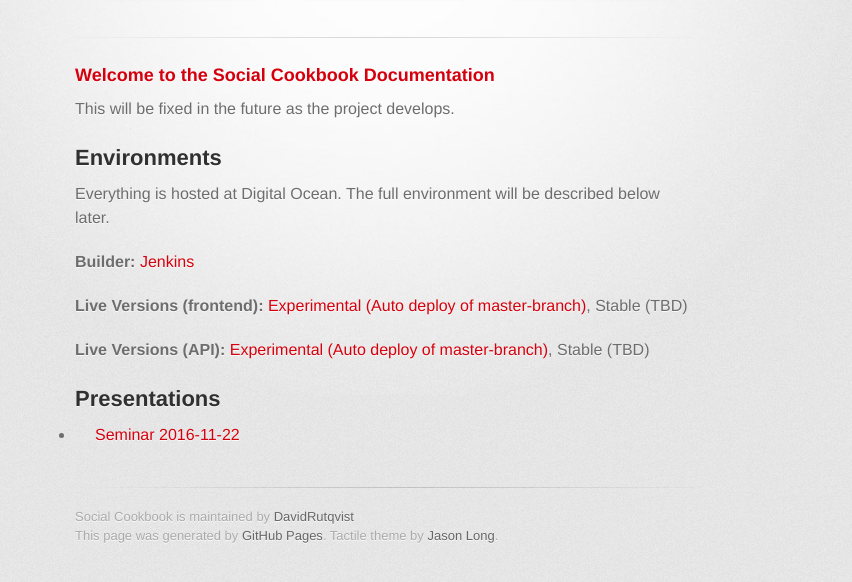
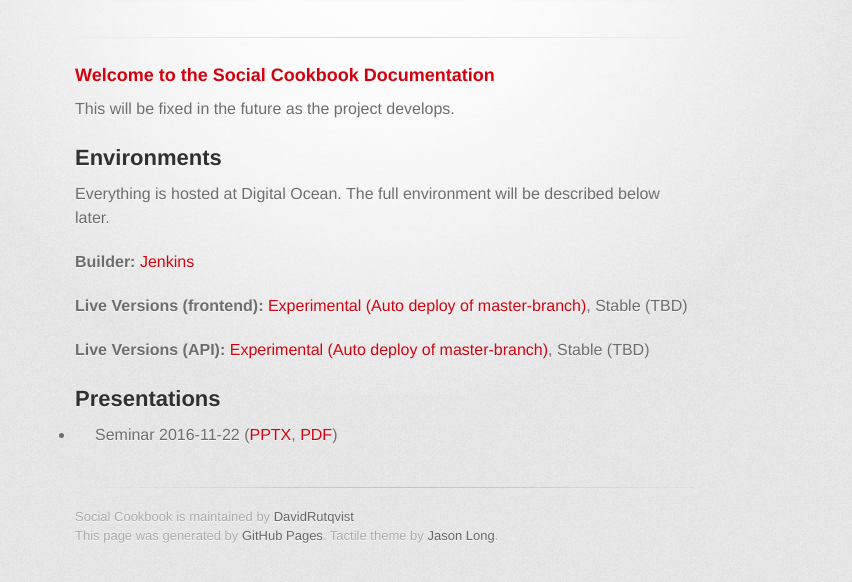
Before and after one commit to DavidRutqvist/social-cookbook, a plain HTML site: page index.html in a window 1280 px wide. Shown: the part 178-760 px from the top of the page, without its empty margins (255-1107 px from the left). Drawn offline with Linux system fonts and the light colour scheme; a web font is replaced by a local one.

Commit message:
Added PDF of seminar presentation as well

```diff
--- a/index.html
+++ b/index.html
@@ -50,7 +50,7 @@
 <h2>
 <a id="presentations" class="anchor" href="#presentations" aria-hidden="true"><span aria-hidden="true" class="octicon octicon-link"></span></a>Presentations</h2>
 <ul>
-	<li><a href="files/seminar-2016-11-22.pptx">Seminar 2016-11-22</a></li>
+	<li>Seminar 2016-11-22 (<a href="files/seminar-2016-11-22.pptx">PPTX</a>, <a href="files/seminar-2016-11-22.pdf">PDF</a>)</li>
 </ul>
         </section>
 
```
Also changed, not shown: 1 other file.
